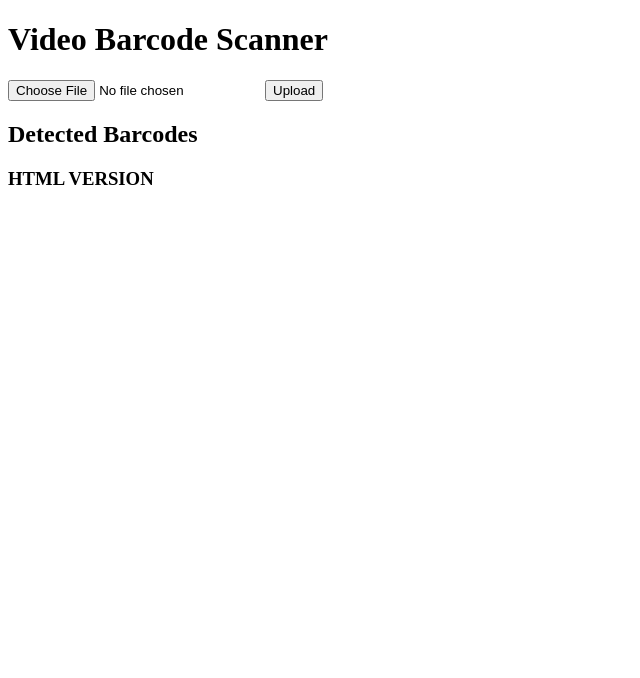
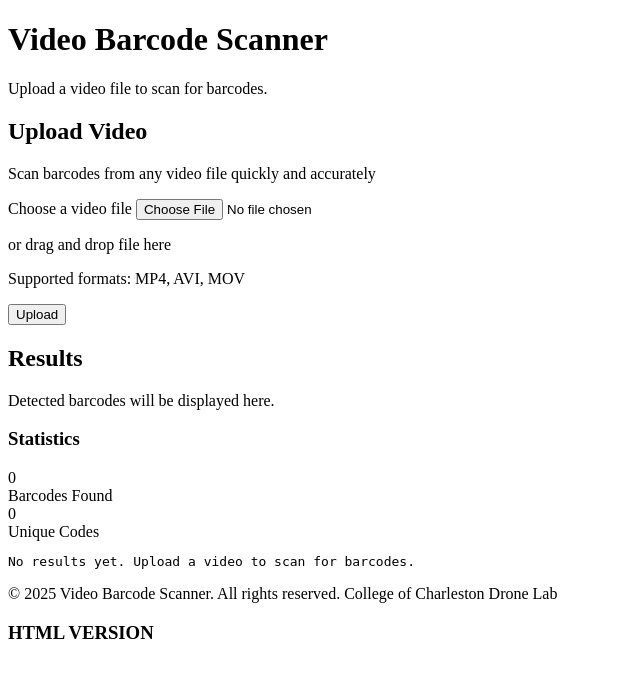
Before and after one commit to seubank96/barcode-scanner-app, a Flask app: page / in a window 1280 px wide. Shown: the top 678 px of the page, without its empty margins (0-640 px from the left). Run offline with Flask 3, Linux system fonts and the light colour scheme.

Commit message:
index & css

```diff
--- a/website/templates/index.html
+++ b/website/templates/index.html
@@ -4,14 +4,58 @@
     <meta charset="UTF-8">
     <meta name="viewport" content="width=device-width, initial-scale=1.0">
     <title>Video Barcode Scanner</title>
+    <link href="https://fonts.googleapis.com/css2?family=Roboto:wght@300;400;500;700&display=swap" rel="stylesheet">
+    <link rel = "stylesheet" href = "style.css">
 </head>
+
+
+
 <body>
-    <h1>Video Barcode Scanner</h1>
-    <input type="file" id="file" accept="video/*" />
-    <button onclick = "uploadVideo()">Upload</button>
+    <header>
+        <div class="header">
+            <h1>Video Barcode Scanner</h1>
+            <p>Upload a video file to scan for barcodes.</p>
+        </div>
+    </header>
 
-    <h2>Detected Barcodes</h2>
-    <pre id = "results"></pre>
+    <main class="container">
+        <section class = "upload-section" >
+            <h2>Upload Video</h2>
+            <p>Scan barcodes from any video file quickly and accurately</p>
+
+            <div class="upload-area">
+                <label for="file" class="file-label">Choose a video file</label>
+                <input type="file" id="file" accept="video/*" />
+                <p>or drag and drop file here</p>
+            </div>
+
+            <p>Supported formats: MP4, AVI, MOV</p>
+            <button onclick="uploadVideo()">Upload</button>
+        </section>
+
+        <section class="results-section">
+            <h2>Results</h2>
+            <p>Detected barcodes will be displayed here.</p>
+            <div class="stats-box">
+                <div class="stat-item">
+                    <h3>Statistics</h3>
+                    <div class="stat-value" id="total-barcodes">0</div>
+                    <div class="stat-label">Barcodes Found</div>
+                </div>
+                <div class="stat-item">
+                    <div class="stat-value" id="unique-barcodes">0</div>
+                    <div class="stat-label">Unique Codes</div>
+                </div>
+            </div>
+
+            <pre id="results">No results yet. Upload a video to scan for barcodes.</pre>
+        </section>
+
+        <div class="footer">
+            <p>&copy; 2025 Video Barcode Scanner. All rights reserved. College of Charleston Drone Lab</p>
+        </div>
+
+    </main>
 
     <h3>HTML VERSION</h3>
 
@@ -23,22 +67,63 @@
                 return;
             }
 
+            // Validate file size and type
+            if (videoFile.size > 100 * 1024 * 1024) { // 100 MB limit
+                alert("File size exceeds 100 MB. Please select a smaller file.");
+                return;
+            }
+
+            // Update UI to show loading state
+            document.getElementById("results").textContent = "Scanning video... Please wait.";
+
+            // Create a FormData object to send the video file
             let formData = new FormData();
             formData.append("video", videoFile);
 
+            // Send the video file to the server
+            // Use the fetch API to send the video file to the server
             try {
                 let response = await fetch("http://127.0.0.1:5000/upload", {
                     method: "POST",
                     body: formData
                 });
 
+                // Check if the response is ok
                 let data = await response.json();
+                // Update the UI with the results
                 document.getElementById("results").textContent = JSON.stringify(data, null, 2);
+
+                // Update stats (example - you'll need to adjust based on your actual API response)
+                if (data.barcodes) {
+                    document.getElementById("total-barcodes").textContent = data.barcodes.length;
+                    const uniqueCodes = new Set(data.barcodes.map(b => b.code));
+                    document.getElementById("unique-barcodes").textContent = uniqueCodes.size;
+                }
+
             } catch (error) {
                 console.error("Error:", error);
                 document.getElementById("results").textContent = "Error uploading video.";
             }
         }
+
+        // Add drag and drop functionality
+        const uploadArea = document.querySelector('.upload-area');
+        uploadArea.addEventListener('dragover', (e) => {
+            e.preventDefault();
+            uploadArea.classList.add('drag-over');
+        });
+        uploadArea.addEventListener('dragleave', () => {
+            uploadArea.classList.remove('drag-over');
+        });
+        uploadArea.addEventListener('drop', (e) => {
+            e.preventDefault();
+            uploadArea.classList.remove('drag-over');
+            const files = e.dataTransfer.files;
+            if (files.length > 0) {
+                document.getElementById("file").files = files;
+                document.getElementById("file").dispatchEvent(new Event('change'));
+            }
+        });
 
 
     </script>
```
Also changed, not shown: website/templates/style.css (added), 2 other files.
